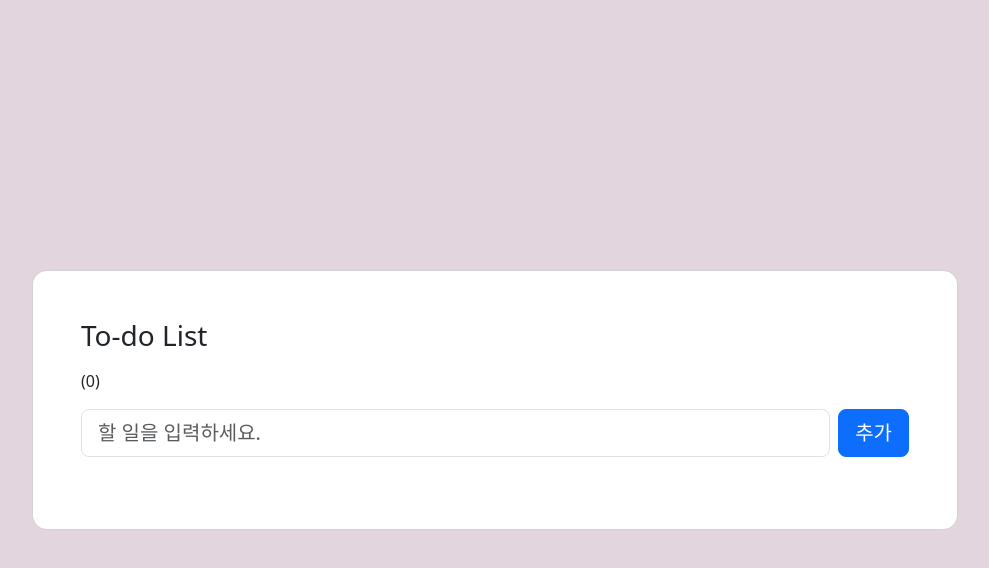
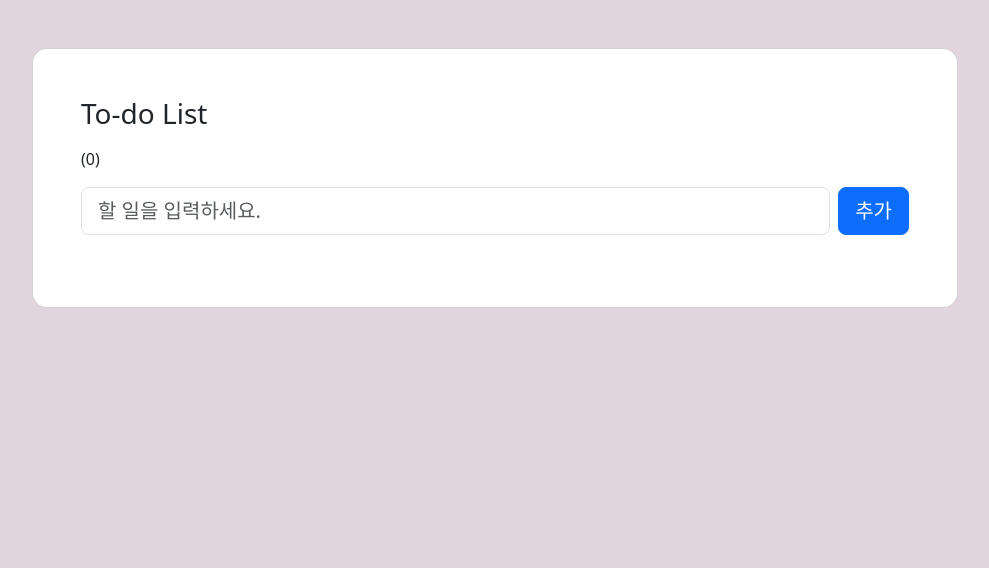
Before and after one commit to ReLuee/Study, a plain HTML site: page week1/과제/01-to-do-list.html in a window 1280 px wide. Shown: the whole page, without its empty margins (145-1134 px from the left). Drawn offline with nearby package versions, Linux system fonts and the light colour scheme.

Commit message:
to-do list

```diff
--- a/week1/과제/01-to-do-list.html
+++ b/week1/과제/01-to-do-list.html
@@ -18,7 +18,7 @@
 
     <section class="vh-100" style="background-color: #e2d5de;">
         <div class="container py-5 h-100">
-          <div class="row d-flex justify-content-center align-items-center h-100">
+          <div class="row d-flex justify-content-center align-items-top h-100">
             <div class="col col-xl-10">
 
               <div class="card" style="border-radius: 15px;">
```
